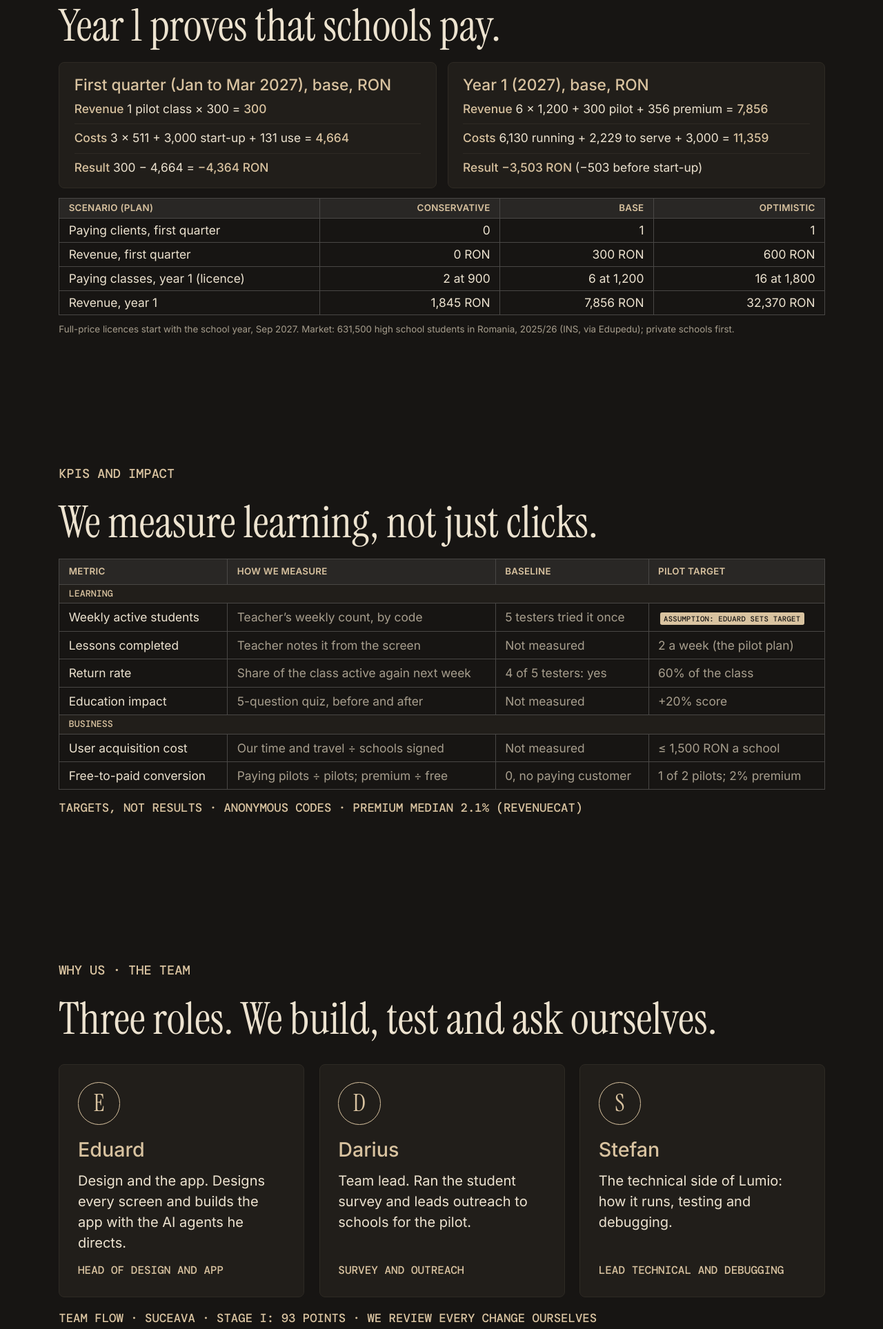
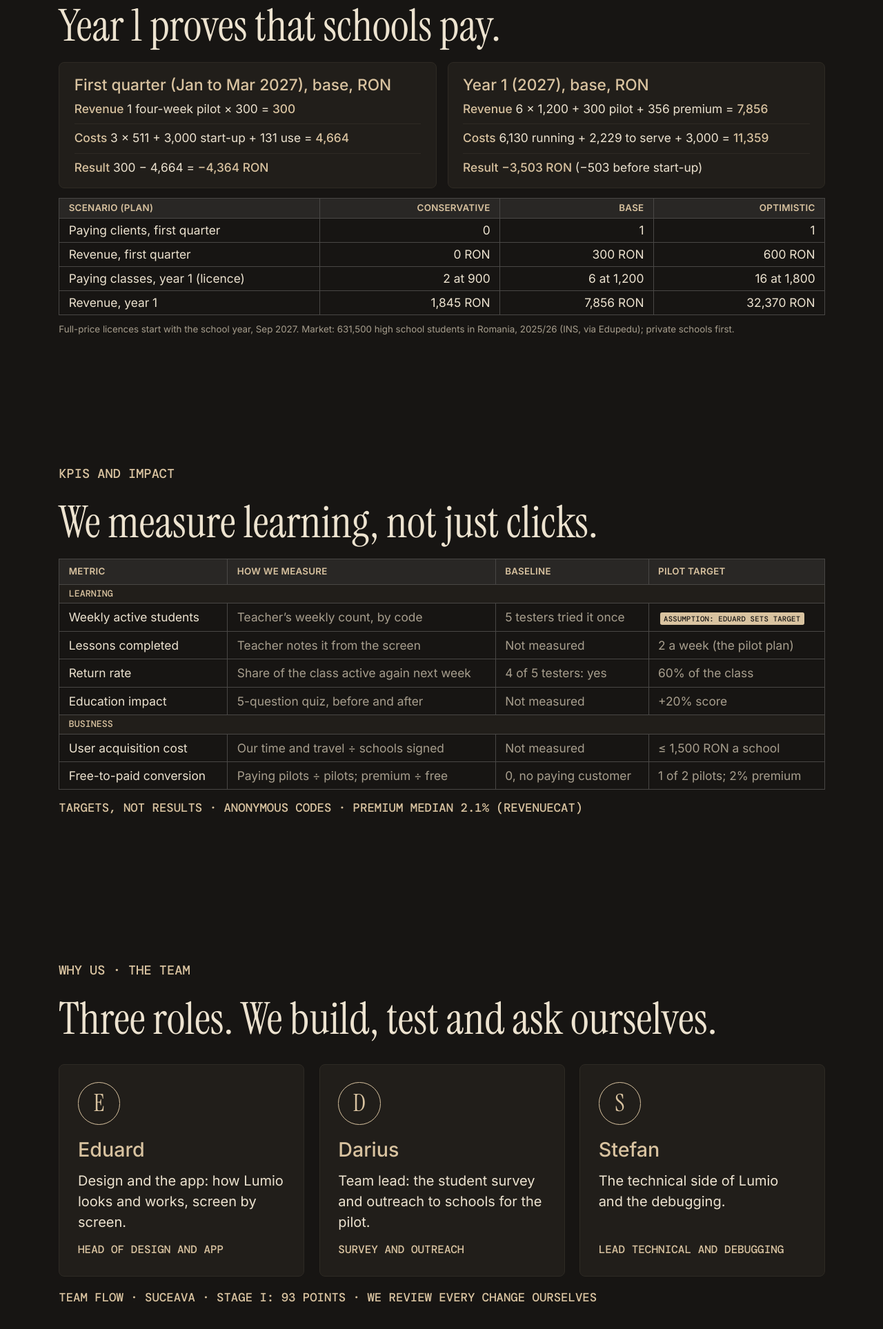
Before and after one commit to edunguru-gitub/lumio, a plain HTML site: page tools/deck/slides.html in a window 1280 px wide. Shown: the part 4450-6377 px from the top of the page at 69% size. Drawn offline with Linux system fonts and the light colour scheme.

Commit message:
stage2 deck draft3 fixes
Co-Authored-By: Claude Opus 5.5 <noreply@anthropic.com>
Claude-Session: https://claude.ai/code/session_013cn795GWfyijkT3UuyQ9XH

```diff
--- a/tools/deck/build.js
+++ b/tools/deck/build.js
@@ -40,11 +40,11 @@ const EDITS={
   // Ranks screenshot retaken from live v2 (dark, Sample rows, You row, no real names), same box as the original
   o13:[{patch:[414,79,901,447],fill:'auto'},{image:SHOT,box:[417.5,82.5,480,361],r:8,stroke:'#3A352E'},
        {...FOOT,ref:['LUMIO · 02 / 17',65,62,171.25],text:'SAMPLE PLAYERS · NO REAL USERS YET',color:MUTED,anchor:'end',x:897}],
-  // the ask on the last slide (Manager fix list); a new line on an original slide, so it stays tagged until Eduard approves it
+  // the ask on the last slide (Manager fix list); a new line on an original slide, approved by Eduard 26 Nov
   o18:[{patch:[60,168,890,340],fill:'auto'},
        {font:SERIF,ref:['Learn by doing. Rank by',65,174,728],text:'Free labs for students.',color:INK},
        {font:SERIF,ref:['Learn by doing. Rank by',65,174,728],ybase:['growing.',258],text:'Give us one pilot class.',color:INK},
-       {font:MONO,ref:['LUMIO · EDUARD · DARIUS · STEFAN',65.5,461,332],y:426,text:'OUR ASK · ONE CLASS FOR A 4-WEEK PILOT',color:TAN,tag:'To verify: Eduard OK'}],
+       {font:MONO,ref:['LUMIO · EDUARD · DARIUS · STEFAN',65.5,461,332],y:426,text:'OUR ASK · ONE CLASS FOR A 4-WEEK PILOT',color:TAN}],
 };
 
 (async()=>{
--- a/tools/deck/slides.html
+++ b/tools/deck/slides.html
@@ -122,7 +122,7 @@ td:first-child{color:var(--ink)}td{color:var(--muted)}
  <div class="row c3 sm" style="min-height:0">
   <div class="tile"><h3>Start-up (one time, estimate)</h3><p>Company set-up, consent paperwork checked by a lawyer, pilot printing, brand check.</p><p class="mt"><b>About 3,000 RON</b> (range 2,000 to 5,000). Team time not charged.</p></div>
   <div class="tile"><h3>Running (a month, plan)</h3><p class="nums">Accountant <span>265</span><br>AI build tools, estimate <span>200</span><br>Small server for the phone link <span>35</span><br>Domains .ro and .com <span>11</span><br><b>Total</b> <span><b>511 RON</b></span></p></div>
-  <div class="tile"><h3>Revenue (plan, excl. VAT)</h3><p>Students: free.<br>Class licence: <b>1,200 RON a year</b> (range 900 to 1,800).<br>Pilot class: 300 RON, symbolic.<br>Parents’ premium: about 100 RON a year, under 5% of year-1 revenue.</p></div>
+  <div class="tile"><h3>Revenue (plan, excl. VAT)</h3><p>Students: free.<br>Class licence: <b>1,200 RON a year</b> (range 900 to 1,800).<br>4-week pilot: 300 RON, a symbolic fee.<br>Parents’ premium: about 100 RON a year, under 5% of year-1 revenue.</p></div>
  </div>
  <div class="calc">
   <div class="tile"><h3>Running a year</h3><p>511 × 12 = 6,130 RON</p></div><i>÷</i>
@@ -139,7 +139,7 @@ td:first-child{color:var(--ink)}td{color:var(--muted)}
  <h1 style="margin-bottom:12pt">Year 1 proves that schools pay.</h1>
  <div class="row c2 sm" style="min-height:0">
   <div class="tile"><h3>First quarter (Jan to Mar 2027), base, RON</h3><ul class="tiles4">
-   <li><b>Revenue</b> 1 pilot class × 300 = <b>300</b></li>
+   <li><b>Revenue</b> 1 four-week pilot × 300 = <b>300</b></li>
    <li><b>Costs</b> 3 × 511 + 3,000 start-up + 131 use = <b>4,664</b></li>
    <li><b>Result</b> 300 − 4,664 = <b>−4,364 RON</b></li></ul></div>
   <div class="tile"><h3>Year 1 (2027), base, RON</h3><ul class="tiles4">
@@ -180,9 +180,9 @@ td:first-child{color:var(--ink)}td{color:var(--muted)}
  <div class="k">Why us · the team</div>
  <h1 style="margin-bottom:22pt">Three roles. We build, test and ask ourselves.</h1>
  <div class="row c3" style="min-height:0">
-  <div class="tile"><div class="mono">E</div><h3>Eduard</h3><p>Design and the app. Designs every screen and builds the app with the AI agents he directs.</p><div class="f">Head of design and app</div></div>
-  <div class="tile"><div class="mono">D</div><h3>Darius</h3><p>Team lead. Ran the student survey and leads outreach to schools for the pilot.</p><div class="f">Survey and outreach</div></div>
-  <div class="tile"><div class="mono">S</div><h3>Stefan</h3><p>The technical side of Lumio: how it runs, testing and debugging.</p><div class="f">Lead technical and debugging</div></div>
+  <div class="tile"><div class="mono">E</div><h3>Eduard</h3><p>Design and the app: how Lumio looks and works, screen by screen.</p><div class="f">Head of design and app</div></div>
+  <div class="tile"><div class="mono">D</div><h3>Darius</h3><p>Team lead: the student survey and outreach to schools for the pilot.</p><div class="f">Survey and outreach</div></div>
+  <div class="tile"><div class="mono">S</div><h3>Stefan</h3><p>The technical side of Lumio and the debugging.</p><div class="f">Lead technical and debugging</div></div>
  </div>
  <div class="strip">Team Flow · Suceava · stage I: 93 points · we review every change ourselves</div>
 </section>
```
Also changed, not shown: 3 other files.
